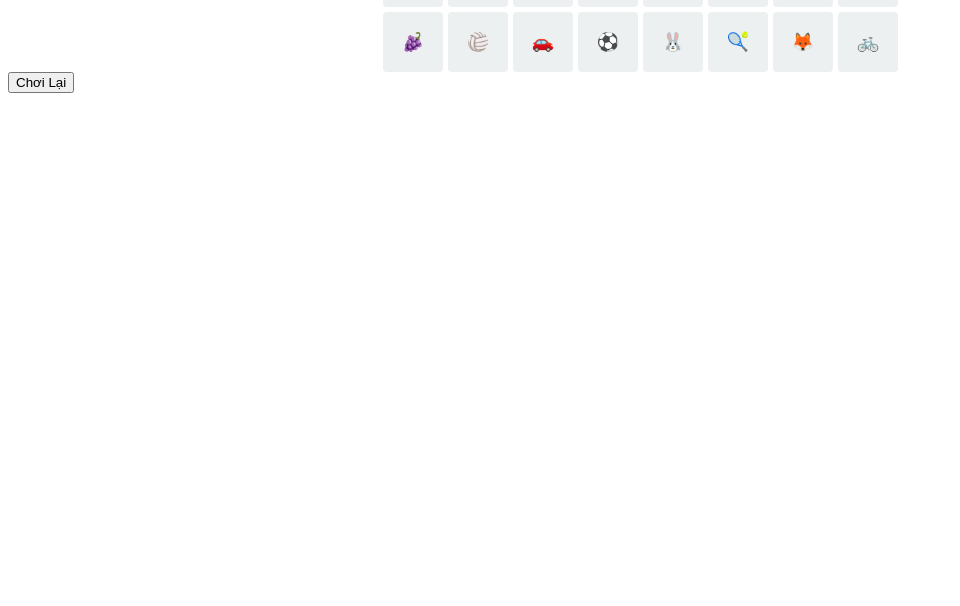
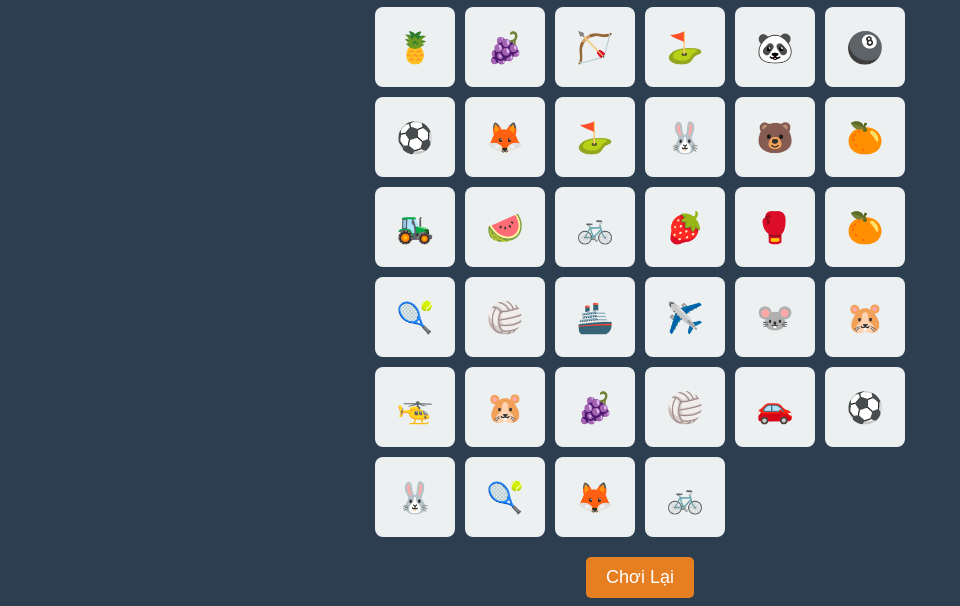
Before and after one commit to lehung-gif/game-lat-hinh, a plain HTML site: page src/index.html in a window 1280 px wide. Shown: the part 561-1167 px from the top of the page, without its empty margins (0-960 px from the left). Before the commit the page ends 800 px from the top, so only its background shows below. Drawn offline with Linux system fonts and the light colour scheme.

Commit message:
Update style.css

```diff
--- a/src/style.css
+++ b/src/style.css
@@ -1,23 +1,26 @@
+body { font-family: Arial, sans-serif; background-color: #2c3e50; color: white; text-align: center; }
+.container { margin-top: 20px; }
+
 .grid {
     display: grid;
-    grid-template-columns: repeat(8, 60px); /* 8 cột, mỗi cột 60px */
-    gap: 5px;
+    grid-template-columns: repeat(6, 80px); /* 6 cột, mỗi ô 80px */
+    gap: 10px;
     justify-content: center;
     margin-top: 20px;
 }
 
 .card {
-    width: 60px;
-    height: 60px;
+    width: 80px;
+    height: 80px;
     background-color: #34495e;
     display: flex;
     align-items: center;
     justify-content: center;
-    font-size: 18px; /* Giảm cỡ chữ cho phù hợp ô nhỏ */
+    font-size: 30px;
     color: transparent;
     cursor: pointer;
-    border-radius: 4px;
-    transition: transform 0.2s;
+    border-radius: 8px;
+    transition: transform 0.3s;
 }
 
 .card.flipped {
@@ -31,3 +34,6 @@
     color: white;
     cursor: default;
 }
+
+button { margin-top: 20px; padding: 10px 20px; font-size: 18px; cursor: pointer; border-radius: 5px; border: none; background: #e67e22; color: white; }
+button:hover { background: #d35400; }
```
